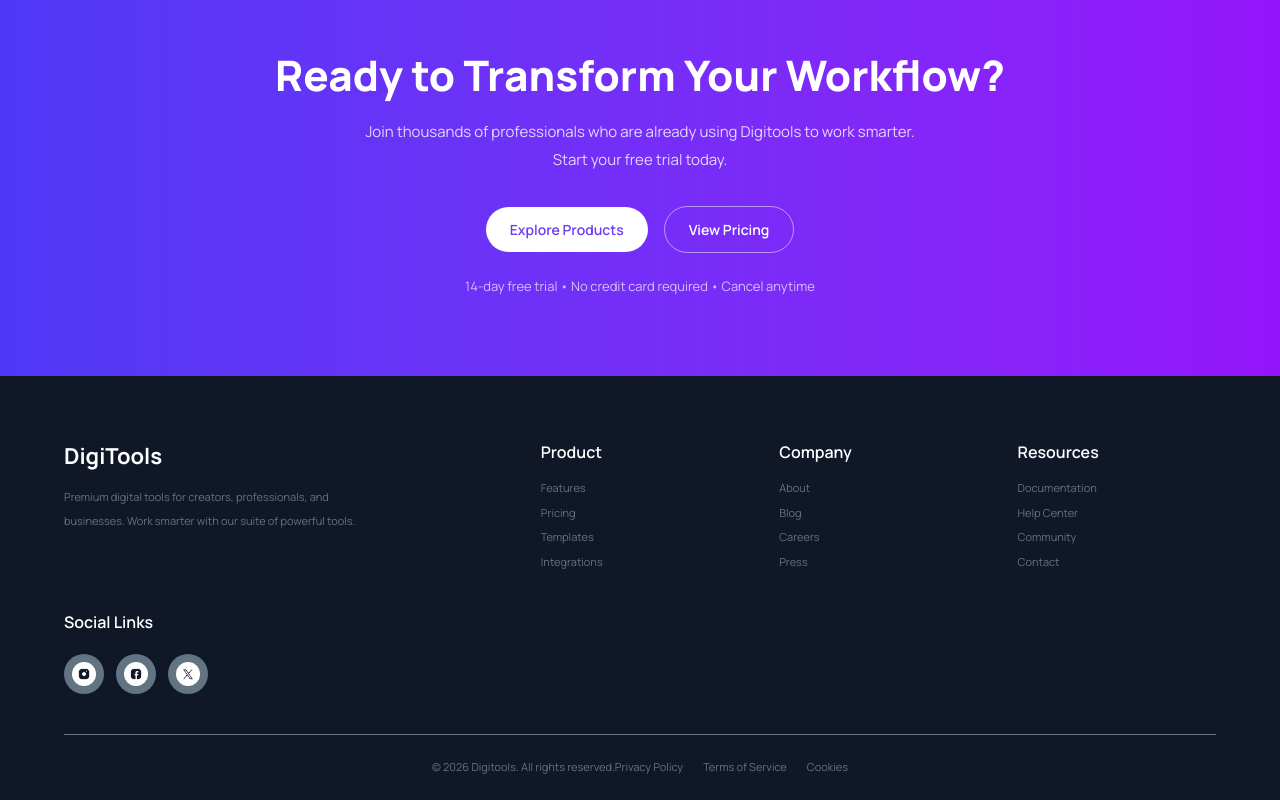
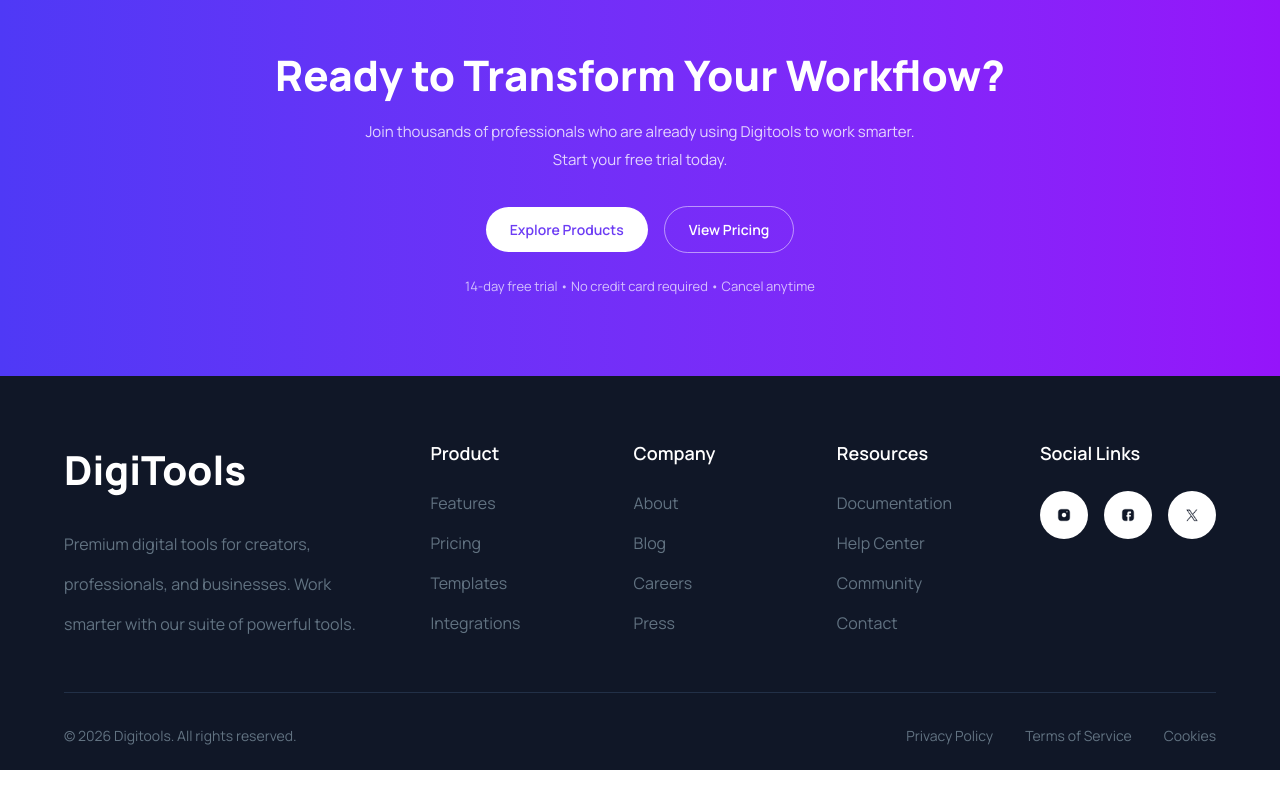
Before and after one commit to Saklainmostak-learner/B-13-A-06, a React (Vite) app: page / in a window 1280 px wide. Shown: the part 3418-4218 px from the top of the page. After the commit the page ends 4188 px from the top, so only its background shows below. Built offline with nearby package versions, Linux system fonts and the light colour scheme.

Commit message:
cart section edited

```diff
--- a/src/App.jsx
+++ b/src/App.jsx
@@ -190,6 +190,7 @@ export default function App() {
   const handleCheckout = () => {
     setCart([]);
   };
+  const totalPrice = cart.reduce((sum, item) => sum + item.price, 0);
 
   return (
     <>
@@ -473,14 +474,15 @@ export default function App() {
                       ))}
                     </div>
 
-                    <div className="mt-6 flex flex-col gap-4 border-t border-[#E5E7EB] pt-6 md:flex-row md:items-center md:justify-between">
-                      <p className="text-[16px] font-semibold text-[#101727]">
-                        Total Items: {cart.length}
-                      </p>
+                    <div className="mt-6 border-t border-[#E5E7EB] pt-6">
+                      <div className="mb-4 flex items-center justify-between text-[16px] font-semibold text-[#101727]">
+                        <span>Total:</span>
+                        <span>${totalPrice}</span>
+                      </div>
 
                       <button
                         onClick={handleCheckout}
-                        className="rounded-full bg-linear-to-r from-[#4F39F6] to-[#9514FA] px-6 py-3 text-[14px] font-semibold text-white"
+                        className="w-full rounded-full bg-linear-to-r from-[#4F39F6] to-[#9514FA] px-6 py-3 text-[14px] font-semibold text-white"
                       >
                         Proceed to Checkout
                       </button>
@@ -607,20 +609,30 @@ export default function App() {
         {/* workflow section */}
         <section className="bg-linear-to-r from-[#4F39F6] to-[#9514FA] py-20 text-white ">
           <div className="mx-auto max-w-[1100px] px-4 text-center sm:px-6 lg:px-8 ">
-            <h2 className="text-[42px] font-extrabold leading-tight">Ready to Transform Your Workflow?</h2>
-            <p className="mx-auto mt-4 max-w-[660px] text-[15px] leading-7 text-white/80 ">Join thousands of professionals who are already using Digitools to work smarter. <br /> Start your free trial today.</p>
+            <h2 className="text-[42px] font-extrabold leading-tight">
+              Ready to Transform Your Workflow?
+            </h2>
+            <p className="mx-auto mt-4 max-w-[660px] text-[15px] leading-7 text-white/80 ">
+              Join thousands of professionals who are already using Digitools to
+              work smarter. <br /> Start your free trial today.
+            </p>
             <div className="mt-8 flex flex-wrap items-center justify-center gap-4">
-              <button className="rounded-full bg-white px-6 py-3 text-[14px] font-semibold text-[#6C3CF4]">Explore Products</button>
-              <button className="rounded-full border border-white/50  px-6 py-3 text-[14px] font-semibold text-white">View Pricing</button>
+              <button className="rounded-full bg-white px-6 py-3 text-[14px] font-semibold text-[#6C3CF4]">
+                Explore Products
+              </button>
+              <button className="rounded-full border border-white/50  px-6 py-3 text-[14px] font-semibold text-white">
+                View Pricing
+              </button>
             </div>
-            <p className="mt-6 text-[13px] text-white/70">14-day free trial • No credit card required • Cancel anytime</p>
+            <p className="mt-6 text-[13px] text-white/70">
+              14-day free trial • No credit card required • Cancel anytime
+            </p>
           </div>
-
         </section>
         <ToastContainer position="top-right" autoClose={2000} />
       </main>
 
-      <Footer/>
+      <Footer />
     </>
   );
 }
--- a/src/footer.jsx
+++ b/src/footer.jsx
@@ -5,17 +5,19 @@ const Footer = () => {
   return (
     <footer className="bg-[#101727] text-[#627382] pt-16 pb-6 ">
       <div className="max-w-[1200px] mx-auto px-6">
-        <div className="grid grid-cols-1 md:grid-cols-5 gap-10">
-          <div className="md:col-span-2">
-            <h2 className="text-[22px] font-bold text-white mb-3">DigiTools</h2>
-            <p className="text-[11px] leading-6 text-[#627382] max-w-[300px]">
+        <div className="grid grid-cols-1 gap-10 md:grid-cols-[2fr_1fr_1fr_1fr_1fr] md:items-start">
+          <div >
+            <h2 className="text-[40px] font-extrabold text-white">DigiTools</h2>
+            <p className="mt-6 max-w-[360px] text-[16px] leading-10 text-[#627382]">
               Premium digital tools for creators, professionals, and businesses.
               Work smarter with our suite of powerful tools.
             </p>
           </div>
           <div>
-            <h3 className="text-white font-semibold mb-4">Product</h3>
-            <ul className="space-y-2 text-[11px]">
+            <h3 className="mb-6 text-[18px] font-semibold text-white">
+              Product
+            </h3>
+            <ul className="space-y-4 text-[16px] text-[#627382]">
               <li className="cursor-pointer hover:text-white">Features</li>
               <li className="cursor-pointer hover:text-white">Pricing</li>
               <li className="cursor-pointer hover:text-white">Templates</li>
@@ -23,8 +25,8 @@ const Footer = () => {
             </ul>
           </div>
           <div>
-            <h3 className="text-white font-semibold mb-4">Company</h3>
-            <ul className="space-y-2 text-[11px]">
+            <h3 className="mb-6 text-[18px] font-semibold text-white">Company</h3>
+            <ul className="space-y-4 text-[16px] text-[#627382]">
               <li className="cursor-pointer hover:text-white">About</li>
               <li className="cursor-pointer hover:text-white">Blog</li>
               <li className="cursor-pointer hover:text-white">Careers</li>
@@ -32,8 +34,8 @@ const Footer = () => {
             </ul>
           </div>
           <div>
-            <h3 className="text-white font-semibold mb-4">Resources</h3>
-            <ul className="space-y-2 text-[11px]">
+            <h3 className="mb-6 text-[18px] font-semibold text-white">Resources</h3>
+            <ul className="space-y-4 text-[16px] text-[#627382]">
               <li className="cursor-pointer hover:text-white">Documentation</li>
               <li className="cursor-pointer hover:text-white">Help Center</li>
               <li className="cursor-pointer hover:text-white">Community</li>
@@ -41,23 +43,35 @@ const Footer = () => {
             </ul>
           </div>
           <div>
-            <h3 className="text-white font-semibold mb-4">Social Links</h3>
-            <div className="mt-5 flex gap-3">
-              <div className="p-2 bg-[#627382] rounded-full hover:bg-gray-700 cursor-pointer">
-                <img src={instagramImg} alt="" className="h-6 w-6" />
+            <h3 className="mb-6 text-[18px] font-semibold text-white">Social Links</h3>
+            <div className="mt-6 flex items-center gap-4">
+              <div className="flex h-12 w-12 items-center justify-center rounded-full bg-white">
+                <img
+                  src={instagramImg}
+                  alt="Instagram"
+                  className="h-7 w-7 object-contain"
+                />
               </div>
-              <div className="p-2 bg-[#627382] rounded-full hover:bg-gray-700 cursor-pointer">
-                <img src={facebookImg} alt=""  className="h-6 w-6"/>
+              <div className="flex h-12 w-12 items-center justify-center rounded-full bg-white">
+                <img
+                  src={facebookImg}
+                  alt="Facebook"
+                  className="h-7 w-7 object-contain"
+                />
               </div>
-              <div className="p-2 bg-[#627382] rounded-full hover:bg-gray-700 cursor-pointer">
-                <img src={twitterImg} alt=""  className="h-6 w-6"/>
+              <div className="flex h-12 w-12 items-center justify-center rounded-full bg-white">
+                <img
+                  src={twitterImg}
+                  alt="Twitter"
+                  className="h-7 w-7 object-contain"
+                />
               </div>
             </div>
           </div>
         </div>
-        <div className="border-t border-[#627382] mt-10 pt-6 flex flex-col md:flex-row justify-center items-center text-[11px] text-[#627382] ">
+        <div className="mt-12 flex flex-col items-center justify-between border-t border-[#223047] pt-8 text-[14px] text-[#627382] md:flex-row">
           <p>© 2026 Digitools. All rights reserved.</p>
-          <div className="flex gap-5 mt-4 md:mt-0">
+          <div className="mt-4 flex gap-8 md:mt-0">
             <span className="cursor-pointer">Privacy Policy</span>
             <span className="cursor-pointer">Terms of Service</span>
             <span className="cursor-pointer">Cookies</span>
```
Lines whose indentation alone changed are shown as unchanged.
